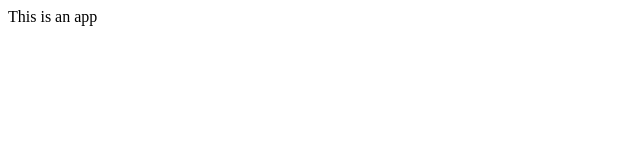
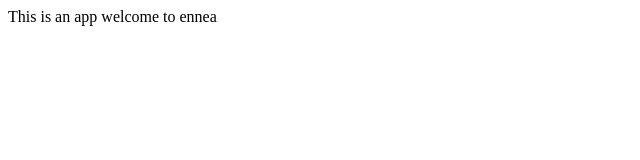
Before and after one commit to vararaghu002/myapp, a plain HTML site: page index.html in a window 1280 px wide. Shown: the whole page, without its empty margins (0-640 px from the left). Drawn offline with Linux system fonts and the light colour scheme.

Commit message:
Update index.html

```diff
--- a/index.html
+++ b/index.html
@@ -7,5 +7,6 @@
 </head>
 <body>
     This is an app
+    welcome to ennea
 </body>
 </html>
```
